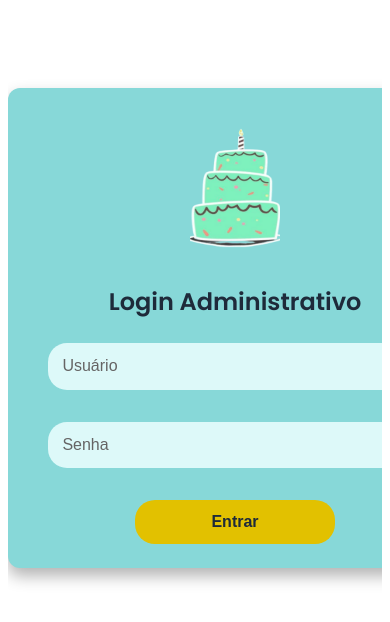
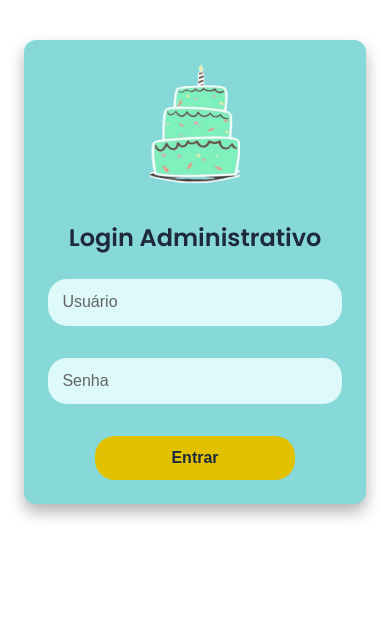
Before and after one commit to camillefk/catalogoSayonara, a React (Vite) app: page /login in a window 390 px wide. Shown: the top 622 px of the page. Built offline with nearby package versions, Linux system fonts and the light colour scheme; a web font is replaced by a local one.

Commit message:
Responsividade do layout da tela de login

```diff
--- a/src/styles/homePage.css
+++ b/src/styles/homePage.css
@@ -61,7 +61,6 @@
 
 
 
-  /* Responsividade */
   @media (max-width: 768px) {
     .search-bar-container {
         display: flex;
--- a/src/styles/loginPage.css
+++ b/src/styles/loginPage.css
@@ -75,3 +75,16 @@
     font-family: 'Poppins', sans-serif;;
 
 }
+
+@media (max-width: 768px) {
+
+.login-container {
+    padding: 1.5rem;
+    height: auto;
+    width: auto;
+    margin: 2rem 1rem;
+}
+
+
+
+}
```
